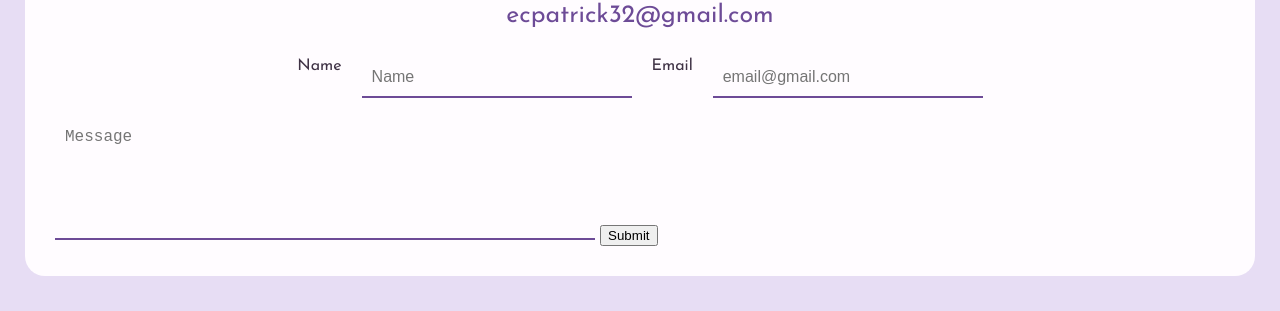
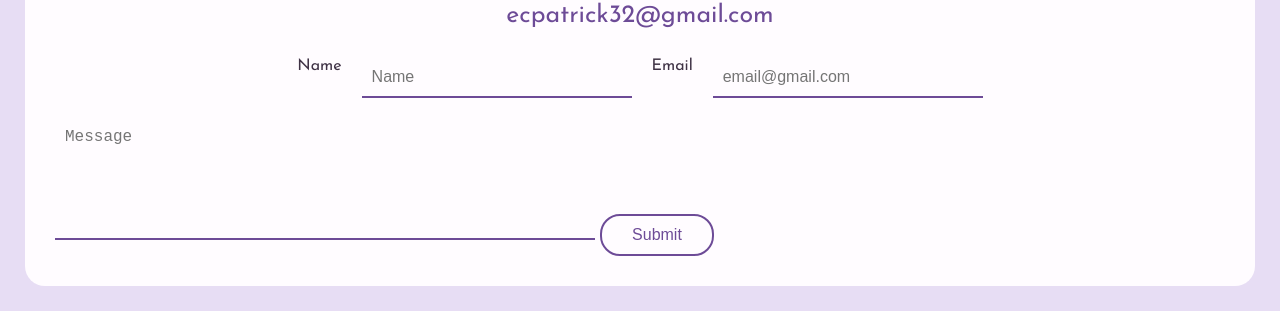
Before and after one commit to emmapatrick/emmapatrick.github.io, a plain HTML site: page about.html in a window 1280 px wide. Shown: the part 702-1013 px from the top of the page. Drawn offline with Linux system fonts and the light colour scheme.

Commit message:
added button css

```diff
--- a/about.css
+++ b/about.css
@@ -54,6 +54,17 @@
         font-size: 16px;
         background: transparent;
         outline: none;
+    }
+
+    button {
+        margin-top: 20px;
+        padding: 10px 30px;
+        border: 2px solid #6d4b97;
+        border-radius: 20px;
+        background: transparent;
+        color: #6d4b97;
+        font-size: 16px;
+        cursor: pointer;
     }
 
     textarea {
```
